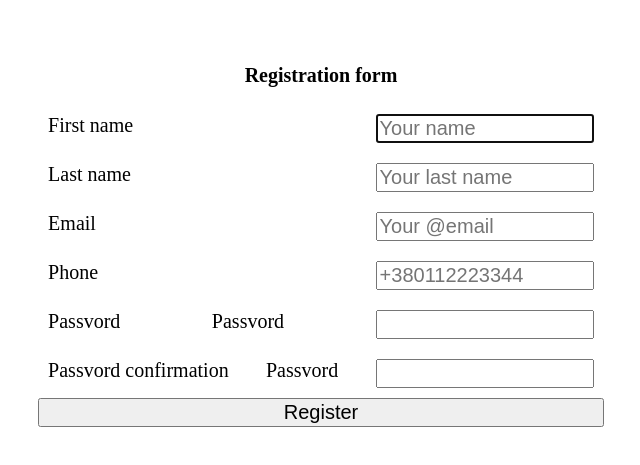
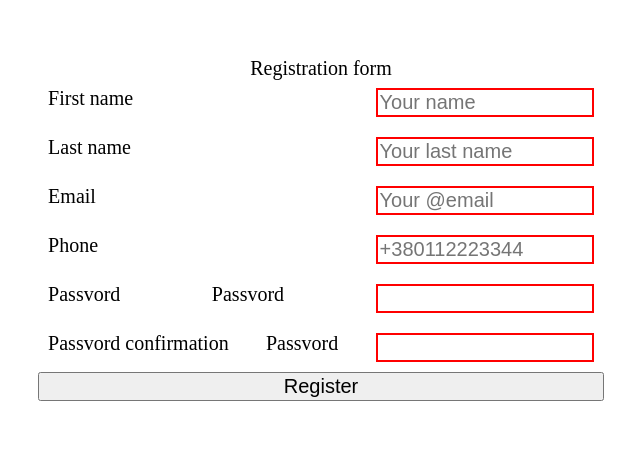
Before and after one commit to NataliiaYakovenko/user-forms-validation-victoria, a plain HTML site: page index.html in a window 1280 px wide. Shown: the part 171-636 px from the top of the page, without its empty margins (319-959 px from the left). Drawn offline with Linux system fonts and the light colour scheme.

Commit message:
valid  invalid

```diff
--- a/index.html
+++ b/index.html
@@ -4,7 +4,7 @@
     <meta charset="UTF-8" />
     <meta name="viewport" content="width=device-width, initial-scale=1.0" />
     <title>Registration form validation</title>
-    <!-- <link rel="stylesheet" href="reset.css" /> -->
+    <link rel="stylesheet" href="reset.css" />
     <link rel="stylesheet" href="./style.css" />
     <script defer src="./index.js"></script>
   </head>
@@ -21,6 +21,7 @@
             pattern="[A-Z][a-z]{2,19}(-[A-Z][a-z]{2,19})?"
             autofocus
             required
+            tabindex="1"
           />
         </label>
 
@@ -32,12 +33,13 @@
             placeholder="Your last name"
             pattern="[A-Z][a-z]{2,19}(-[A-Z][a-z]{2,19})?"
             required
+            tabindex="6"
           />
         </label>
 
         <label>
           <span>Email</span>
-          <input type="email" name="email" placeholder="Your @email" required />
+          <input type="email" name="email" placeholder="Your @email" required tabindex="3"/>
         </label>
 
         <label>
@@ -59,6 +61,7 @@
             type="password"
             name="password"
             pattern="(?=.*[A-Z].*)(?=.*[a-z].*)(?=.*\d.*)(?=.*[!@#$%^&*_].*).{8,32}"
+            required
           />
         </label>
 
--- a/style.css
+++ b/style.css
@@ -33,4 +33,12 @@ label{
 
 input{
     width: 40%;
+    outline: none;
 }
+
+input:valid{
+    border: 2px solid green;
+}
+input:invalid{
+    border: 2px solid red;
+}
```
